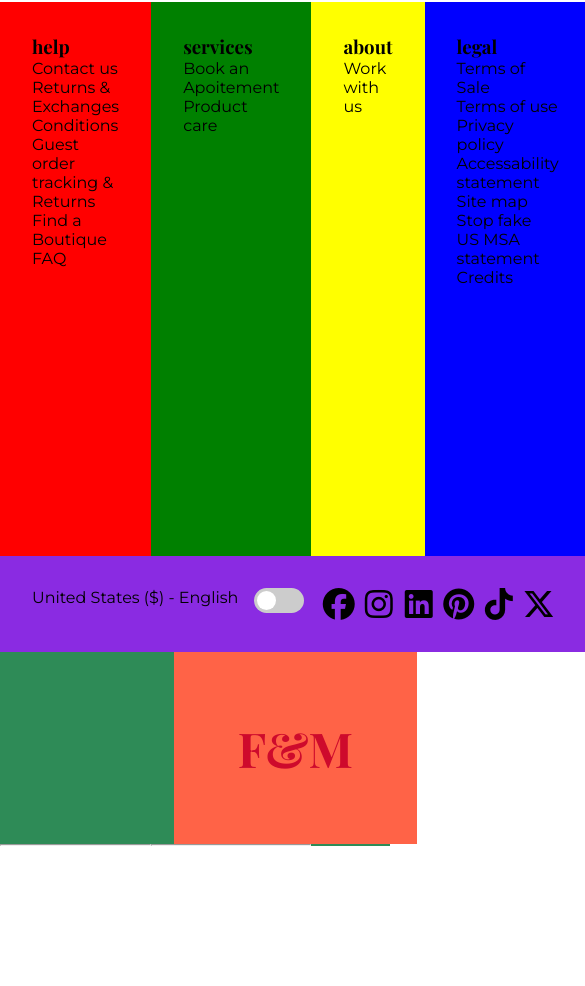
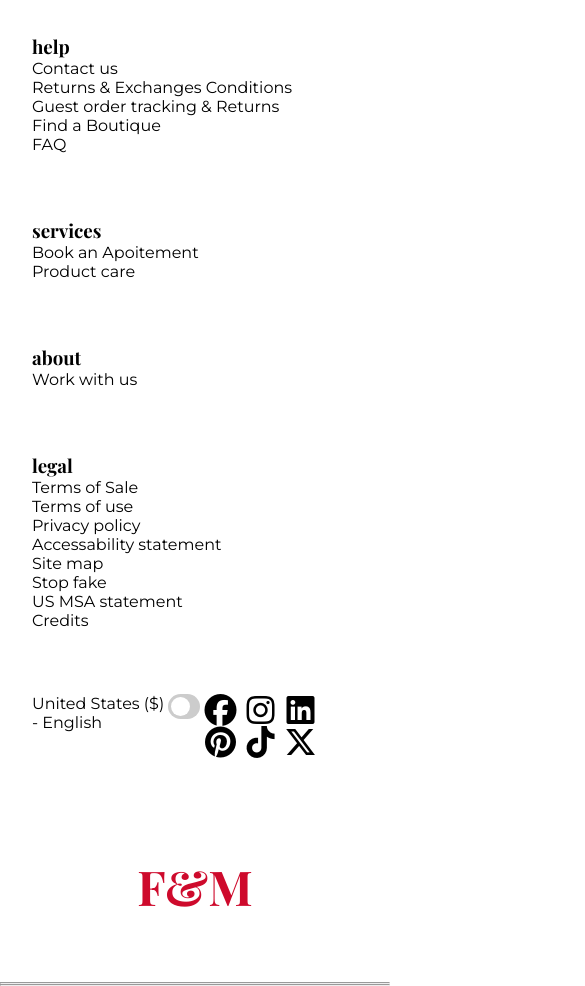
Before and after one commit to yusef-codes10/f-and-m, a Vue app: page / in a window 390 px wide. Shown: the part 2745-3731 px from the top of the page, 585 px wide, since content can reach past the window. Before the commit the page ends 3591 px from the top, so only its background shows below. Built offline with nearby package versions, Linux system fonts and the light colour scheme.

Commit message:
responsive footer?

```diff
--- a/src/components/FFooter.vue
+++ b/src/components/FFooter.vue
@@ -63,7 +63,7 @@ import ToggleBtn from './ToggleBtn.vue'
 <style scoped>
 footer {
   height: 100vh;
-  background-color: seagreen;
+  /* background-color: seagreen; */
 
   display: grid;
   grid-template-columns: repeat(4, 1fr);
@@ -75,28 +75,28 @@ footer {
 }
 
 .help {
-  background-color: red;
+  /* background-color: red; */
   grid-area: help;
 }
 
 .services {
-  background-color: green;
+  /* background-color: green; */
   grid-area: services;
 }
 .about {
-  background-color: yellow;
+  /* background-color: yellow; */
   grid-area: about;
 }
 .legal {
-  background-color: blue;
+  /* background-color: blue; */
   grid-area: legal;
 }
 .links {
-  background-color: blueviolet;
+  /* background-color: blueviolet; */
   grid-area: links;
 }
 .logo {
-  background-color: tomato;
+  /* background-color: tomato; */
   grid-area: logo;
 }
 .help,
@@ -127,4 +127,21 @@ i {
   font-size: 3rem;
   color: var(--brand-color);
 }
+
+@media (max-width: 710px) {
+  footer {
+    height: 100vh;
+    /* background-color: seagreen; */
+
+    display: grid;
+    grid-template-columns: 1fr;
+    grid-template-areas:
+      'help'
+      'services'
+      'about'
+      'legal'
+      'links'
+      'logo';
+  }
+}
 </style>
```
